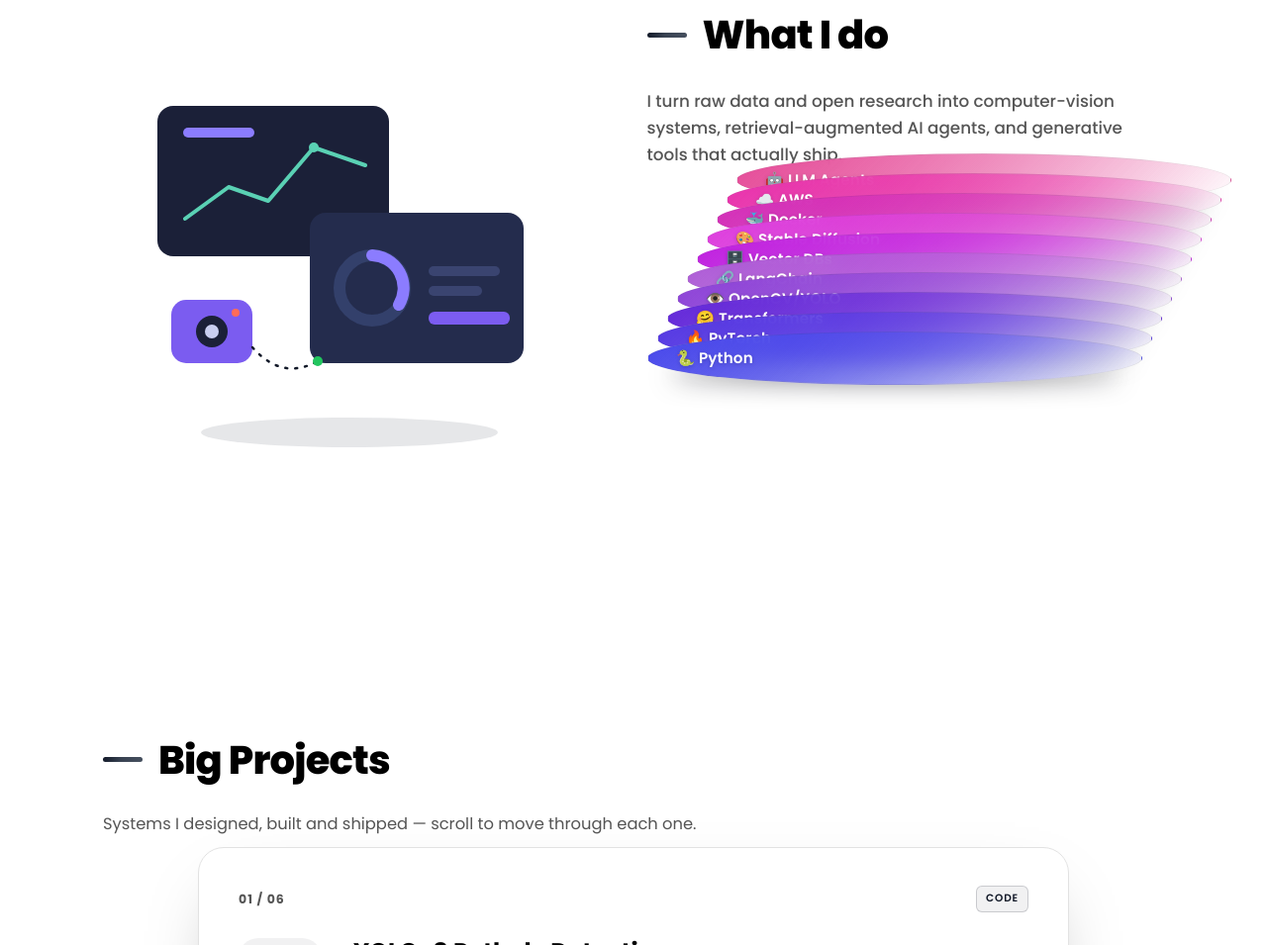
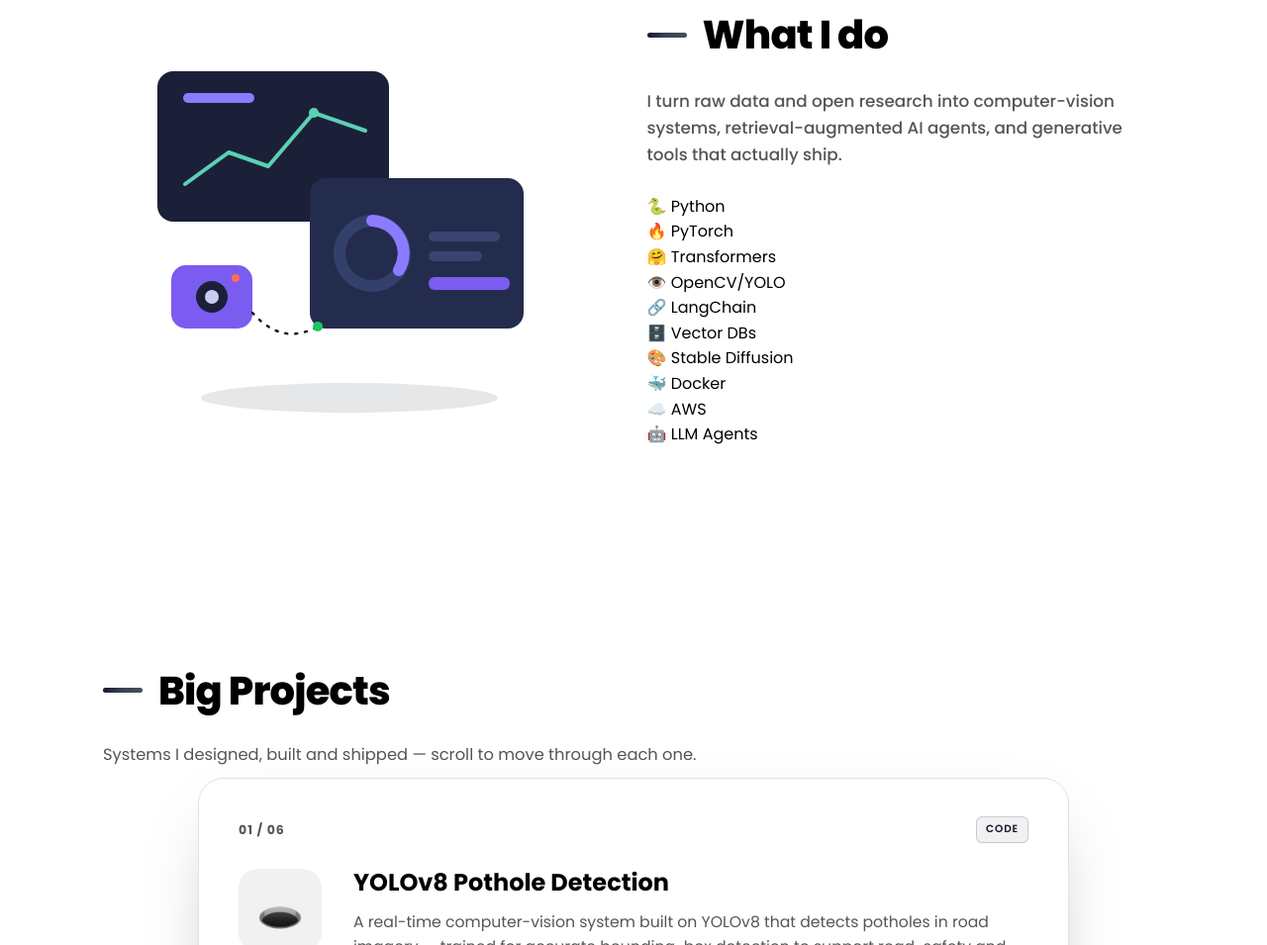
Before and after one commit to alihassan891u-lab/alihassan891u-lab.github.io, a plain HTML site: page index.html in a window 1280 px wide. Shown: the part 1012-1967 px from the top of the page at 99% size. Drawn offline with Linux system fonts and the light colour scheme.

Commit message:
Revert custom CSS changes and restore approved portfolio

```diff
--- a/style/style.css
+++ b/style/style.css
@@ -123,159 +123,10 @@ header.nav.scrolled{border-color:var(--line)}
 .ic-tile .ic{width:54px;height:54px;border-radius:15px;display:grid;place-items:center;font-size:1.5rem;background:var(--bg-2);border:1px solid var(--line);transition:.22s}
 .ic-tile:hover .ic{border-color:var(--accent-line);transform:translateY(-4px);box-shadow:var(--shadow)}
 .ic-tile .ic-lbl{font-size:.74rem;color:var(--muted);font-weight:500}
-
-.layers-container{display:flex;flex-direction:column;align-items:center;gap:10px;margin-top:26px;max-width:480px;width:100%}
-.layer-wrapper{position:relative;width:100%;display:flex;justify-content:center;transform:translateX(calc(var(--layer-index) * 10px)) translateY(calc(var(--layer-index) * -4px));z-index:calc(10 - var(--layer-index));transition:transform .25s ease}
-.layer{position:relative;display:flex;align-items:center;justify-content:center;width:min(100%, 420px);min-height:54px;padding:14px 18px;border-radius:18px;background:linear-gradient(135deg, var(--layer-color), rgba(255,255,255,.10));border:1px solid rgba(255,255,255,.18);box-shadow:0 18px 24px -22px rgba(10,10,20,.75);backdrop-filter:blur(2px);-webkit-backdrop-filter:blur(2px)}
-.layer-label{font-size:.9rem;font-weight:700;color:#ffffff;text-shadow:0 2px 10px rgba(0,0,0,.25);letter-spacing:.01em}
-
 .do-bullets{list-style:none;display:flex;flex-direction:column;gap:16px;max-width:540px}
 .do-bullets li{display:flex;gap:12px;color:var(--muted);font-size:.95rem;line-height:1.55}
 .do-bullets .b-ic{color:var(--accent-2);flex:none;font-size:1rem}
 .do-bullets b{color:var(--text);font-weight:600}
-/* ============ LAYERS CONTAINER ============ */
-.layers-container {
-  position: relative;
-  width: 100%;
-  max-width: 500px;
-  height: 320px;
-  margin-top: 32px;
-}
-
-/* ============ LAYER WRAPPER (stagger control) ============ */
-.layer-wrapper {
-  position: absolute;
-  width: 100%;
-  height: 100%;
-  top: 0;
-  left: 0;
-}
-
-/* ============ LAYER (ellipse with rotation) ============ */
-.layer {
-  position: absolute;
-  width: 100%;
-  height: 48px;
-  top: 50%;
-  left: 50%;
-  transform: translate(-50%, -50%);
-  border-radius: 50%;
-  display: flex;
-  align-items: center;
-  justify-content: space-between;
-  padding: 0 28px;
-  backdrop-filter: blur(10px);
-  -webkit-backdrop-filter: blur(10px);
-  border: 1px solid rgba(255, 255, 255, 0.1);
-  animation: rotateLayer 8s linear infinite;
-  opacity: 0;
-}
-
-.layer::before {
-  content: '';
-  position: absolute;
-  inset: 0;
-  border-radius: 50%;
-  background: linear-gradient(135deg, var(--layer-color), transparent);
-  opacity: 0.6;
-  z-index: -1;
-}
-
-/* ============ ROTATION ANIMATION ============ */
-@keyframes rotateLayer {
-  from {
-    transform: translate(-50%, -50%) rotateZ(0deg);
-  }
-  to {
-    transform: translate(-50%, -50%) rotateZ(360deg);
-  }
-}
-
-/* ============ LAYER STACKING ANIMATION (on scroll) ============ */
-.layer-wrapper.layer-visible .layer {
-  animation: stackIn 0.6s cubic-bezier(0.34, 1.56, 0.64, 1) forwards;
-}
-
-@keyframes stackIn {
-  from {
-    opacity: 0;
-    transform: translate(-50%, -50%) translateY(20px) rotateZ(0deg);
-  }
-  to {
-    opacity: 1;
-    transform: translate(-50%, -50%) translateY(calc(var(--layer-index) * -16px)) rotateZ(0deg);
-  }
-}
-
-/* ============ LAYER LABEL ============ */
-.layer-label {
-  font-family: var(--body);
-  font-weight: 600;
-  font-size: 0.95rem;
-  color: #fff;
-  position: relative;
-  z-index: 2;
-  white-space: nowrap;
-  text-shadow: 0 2px 8px rgba(0, 0, 0, 0.3);
-}
-
-/* ============ LIGHT THEME ADJUSTMENTS ============ */
-:root:not(.dark) .layer {
-  border-color: rgba(0, 0, 0, 0.08);
-}
-
-:root:not(.dark) .layer::before {
-  opacity: 0.45;
-}
-
-:root:not(.dark) .layer-label {
-  text-shadow: 0 1px 4px rgba(0, 0, 0, 0.2);
-}
-
-/* ============ RESPONSIVE ============ */
-@media (max-width: 900px) {
-  .layers-container {
-    max-width: 100%;
-    height: 280px;
-  }
-
-  .layer {
-    height: 42px;
-    padding: 0 20px;
-    font-size: 0.85rem;
-  }
-
-  .layer-label {
-    font-size: 0.88rem;
-  }
-}
-
-@media (max-width: 640px) {
-  .layers-container {
-    height: 240px;
-  }
-
-  .layer {
-    height: 38px;
-    padding: 0 16px;
-  }
-
-  .layer-label {
-    font-size: 0.78rem;
-  }
-}
-
-@media (prefers-reduced-motion: reduce) {
-  .layer {
-    animation: none;
-    opacity: 1;
-  }
-
-  .layer-wrapper.layer-visible .layer {
-    animation: none;
-    transform: translate(-50%, -50%) translateY(calc(var(--layer-index) * -16px)) !important;
-  }
-}
 
 /* ============ PROFICIENCY ============ */
 .prof-grid{display:grid;grid-template-columns:1.4fr .8fr;gap:56px;align-items:center}
```
